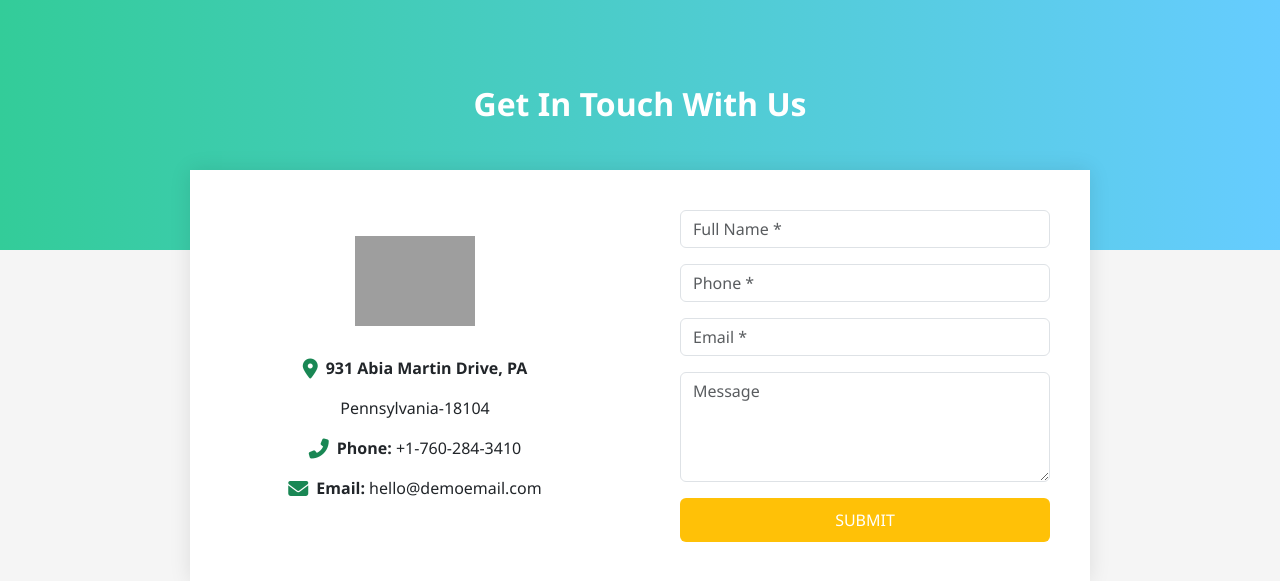
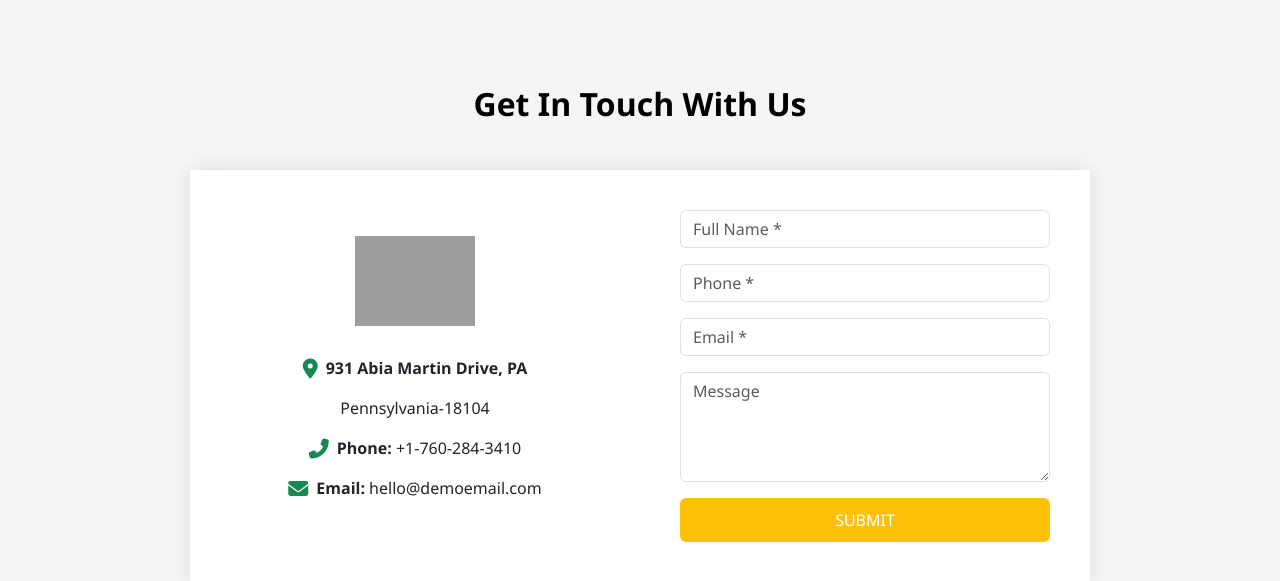
Before and after one commit to codingspeak/newsite, a PHP site: page /contact-us.php in a window 1280 px wide. Shown: the part 115-696 px from the top of the page. Run offline with PHP 8.4, Linux system fonts and the light colour scheme; grey boxes are pictures that could not be loaded.

Commit message:
contact-us-update

```diff
--- a/css/contact-us.css
+++ b/css/contact-us.css
@@ -10,8 +10,8 @@ body {
 
 .heading {
   text-align: center;
-  background: linear-gradient(to right, #33cc99, #66ccff);
-  color: white;
+  background: linear-gradient(to right, #ffc107);
+  color: #000;
   font-size: 2rem;
   font-weight: bold;
   padding: 80px 20px;
```
